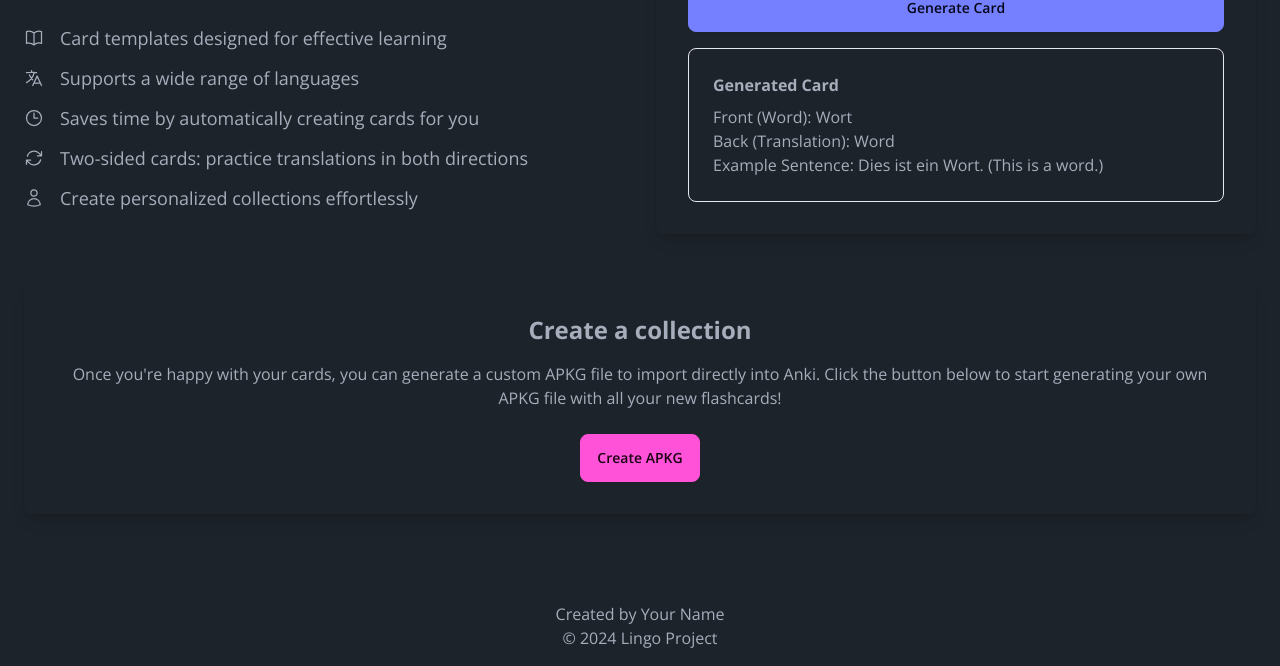
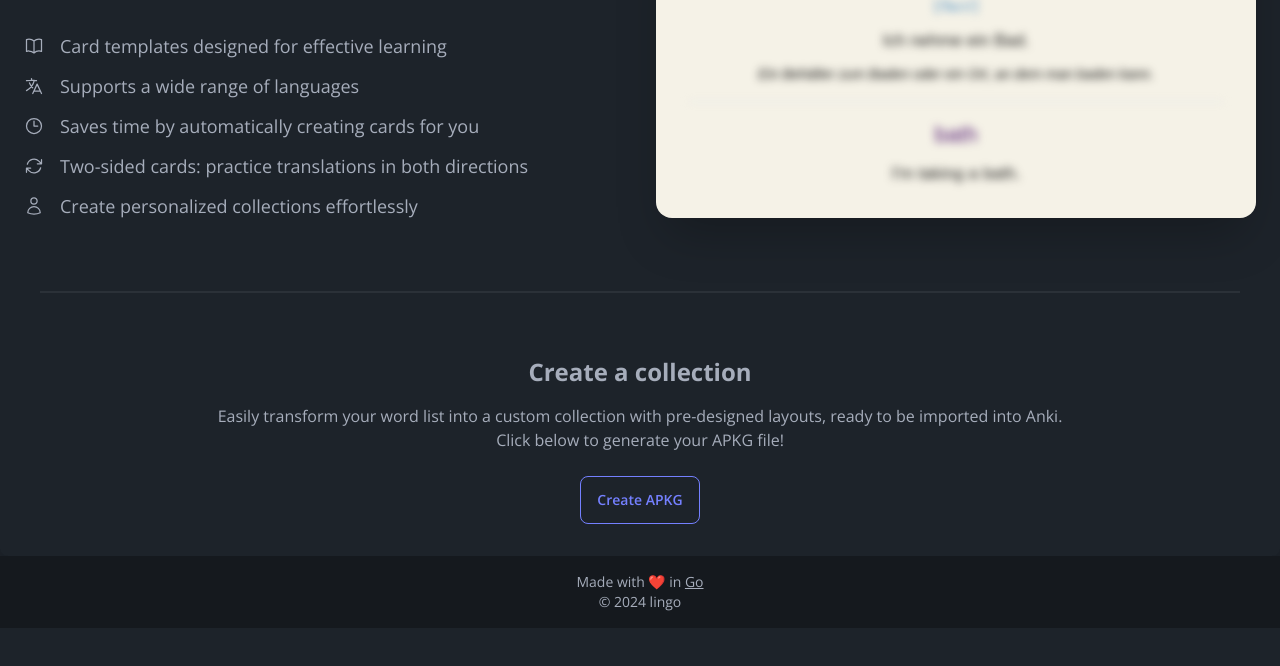
Before and after one commit to la0rg/lingo, a website: page web/src/templates/index.html in a window 1280 px wide. Shown: the part 296-962 px from the top of the page. After the commit the page ends 924 px from the top, so only its background shows below. Drawn offline with nearby package versions, Linux system fonts and the light colour scheme; files that its build step writes are made by us from their sources; some icons are missing.

Commit message:
Main pack mock up

```diff
--- a/web/src/css/input.css
+++ b/web/src/css/input.css
@@ -2,6 +2,50 @@
 @tailwind components;
 @tailwind utilities;
 
-#test{
-    color: blue;
+.anki-card {
+  font-family: Arial, sans-serif;
+  text-align: center;
+  background-color: #f5f2e7;
 }
+
+.anki-word {
+  font-size: 28px;
+  color: #582177;
+}
+
+.anki-transc {
+  font-size: 16px;
+  color: #317fc0;
+  font-family: Arial Unicode MS;
+}
+
+.anki-transl {
+  font-size: 22px;
+  color: #582177;
+  margin: 0 0 10px;
+}
+
+.anki-mid {
+  font-size: 17px;
+  color: #222222;
+  margin: 10px 0 0;
+}
+
+.anki-small {
+  font-size: 14px;
+  font-style: italic;
+  color: #111111;
+  margin: 10px 0 0;
+}
+
+.anki-word.de-article-der {
+  color: #262e7d;
+}
+
+.anki-word.de-article-die {
+  color: #be3737;
+}
+
+.anki-word.de-article-das {
+  color: #34875d;
+}
--- a/web/src/templates/index.html
+++ b/web/src/templates/index.html
@@ -13,9 +13,7 @@
     <link rel="stylesheet" href="https://fonts.googleapis.com/css2?family=Raleway:ital,wght@0,100..900;1,100..900&display=swap">
     <link rel="stylesheet" href="https://fonts.googleapis.com/css2?family=Open+Sans:ital,wght@0,300..800;1,300..800&family=Roboto&display=swap">
 </head>
-<body class="flex flex-col min-h-screen font-sans font-light"></body>
-
-    <!-- Navbar -->
+<body class="min-h-screen font-sans font-light"></body>
     <header>
         <div class="navbar px-8 bg-base-100">
             <div class="navbar-start">
@@ -48,7 +46,6 @@
             </div>
 
             <div class="navbar-end space-x-6">
-                <a href="/apkg" class="link link-hover">New collection</a>
                 <a class="group" aria-label="GitHub" href="https://github.com/la0rg/lingo">
                     <svg aria-hidden="true" viewBox="0 0 16 16" class="h-6 w-6 fill-slate-400 group-hover:fill-slate-200">
                         <path d="M8 0C3.58 0 0 3.58 0 8C0 11.54 2.29 14.53 5.47 15.59C5.87 15.66 6.02 15.42 6.02 15.21C6.02 15.02 6.01 14.39 6.01 13.72C4 14.09 3.48 13.23 3.32 12.78C3.23 12.55 2.84 11.84 2.5 11.65C2.22 11.5 1.82 11.13 2.49 11.12C3.12 11.11 3.57 11.7 3.72 11.94C4.44 13.15 5.59 12.81 6.05 12.6C6.12 12.08 6.33 11.73 6.56 11.53C4.78 11.33 2.92 10.64 2.92 7.58C2.92 6.71 3.23 5.99 3.74 5.43C3.66 5.23 3.38 4.41 3.82 3.31C3.82 3.31 4.49 3.1 6.02 4.13C6.66 3.95 7.34 3.86 8.02 3.86C8.7 3.86 9.38 3.95 10.02 4.13C11.55 3.09 12.22 3.31 12.22 3.31C12.66 4.41 12.38 5.23 12.3 5.43C12.81 5.99 13.12 6.7 13.12 7.58C13.12 10.65 11.25 11.33 9.47 11.53C9.76 11.78 10.01 12.26 10.01 13.01C10.01 14.08 10 14.94 10 15.21C10 15.42 10.15 15.67 10.55 15.59C13.71 14.53 16 11.53 16 8C16 3.58 12.42 0 8 0Z"></path>
@@ -58,10 +55,9 @@
         </div>
     </header>
 
-    <!-- Main Section -->
-    <main class="mx-auto px-6 py-10 flex-grow">
+    <main>
+        <div class="container mx-auto px-6 py-12">
             <div class="grid grid-cols-1 lg:grid-cols-2 gap-8">
-            <!-- Left Side: Description and Benefits -->
                 <div class="space-y-8">
                     <h2 class="text-4xl font-title font-light text-primary">AI-Powered Flashcards for Anki</h2>
                     <p class="text-xl">
@@ -112,43 +108,48 @@
                     </div>
                 </div>
 
-            <!-- Right Side: Demo with Input and Card Preview -->
-            <div class="p-8 rounded-lg shadow-lg">
-                <h3 class="text-xl font-bold mb-4">Try it Yourself</h3>
-                <div class="form-control mb-4">
-                    <label class="label">
-                        <span class="label-text">Enter a word</span>
-                    </label>
-                    <input type="text" id="wordInput" class="input input-bordered w-full" value="Wort" placeholder="Type a word">
-                    <button class="btn btn-primary w-full mt-4" hx-post="/generate-card" hx-target="#cardContainer" hx-swap="outerHTML">
-                        Generate Card
-                    </button>
+                <div>
+                    <div class="mb-4">
+                        <h1 class="text-2xl mb-2">Card Preview</h3>
+                        <input type="text" class="input input-bordered w-full" placeholder="Enter a word" autofocus/>
                     </div>
-
-                <!-- Card Preview -->
-                <div id="cardContainer" class="rounded-lg p-6 border">
-                    <h4 class="font-bold mb-2">Generated Card</h4>
-                    <p><strong>Front (Word):</strong> Wort</p>
-                    <p><strong>Back (Translation):</strong> Word</p>
-                    <p><strong>Example Sentence:</strong> Dies ist ein Wort. (This is a word.)</p>
+                    <div class="card anki-card bg-base-100 w-full shadow-2xl">
+                        <div class="p-8 blur-sm">
+                            <div class="anki-word de-article-das">das Bad</div>
+                            <div class="anki-transc">[/baːt/]</div>
+                            <div class="anki-mid">Ich nehme ein Bad.</div>
+                            <div class="anki-small">Ein Behälter zum Baden oder ein Ort, an dem man baden kann.</div>
+                            <hr id=answer class="my-4">
+                            <div class="anki-transl">bath</div>
+                            <div class="anki-mid">I'm taking a bath.</div>
+                        </div>
+                        <div class="hidden flex items-center justify-center h-64">
+                            <span class="loading loading-ring loading-lg"></span>
+                        </div>
+                    </div>
                 </div>
             </div>
         </div>
 
-        <!-- Next Section: Create APKG Explanation -->
-        <div class="mt-12 text-center p-8 rounded-lg shadow-lg">
+        <div class="divider px-10"></div>
+
+        <div class="mt-6 text-center p-8 rounded-lg shadow-lg">
             <h3 class="text-2xl font-bold mb-4">Create a collection</h3>
-            <p class="mb-6">Once you're happy with your cards, you can generate a custom APKG file to import directly into Anki. Click the button below to start generating your own APKG file with all your new flashcards!</p>
-            <a href="#" class="btn btn-secondary">Create APKG</a>
+            <p class="mb-6">
+                Easily transform your word list into a custom collection with pre-designed layouts, ready to be imported into Anki.<br>
+                Click below to generate your APKG file!
+            </p>
+            <a href="/apkg" class="btn btn-outline btn-primary">Create APKG</a>
         </div>
     </main>
 
-    <!-- Footer -->
-    <footer class="py-4 mt-8">
-        <div class="container mx-auto text-center">
-            <p>Created by <a href="https://github.com/yourusername">Your Name</a></p>
-            <p>&copy; 2024 Lingo Project</p>
-        </div>
+    <footer class="footer footer-center bg-base-300 text-base-content p-4">
+        <aside>
+            <p>
+                Made with ❤️ in <a class="link" href="https://go.dev/">Go</a><br>
+                © 2024 lingo
+            </p>
+        </aside>
     </footer>
 
 </body>
```
Also changed, not shown: web/dist/styles.css. Lines whose indentation alone changed are shown as unchanged.
